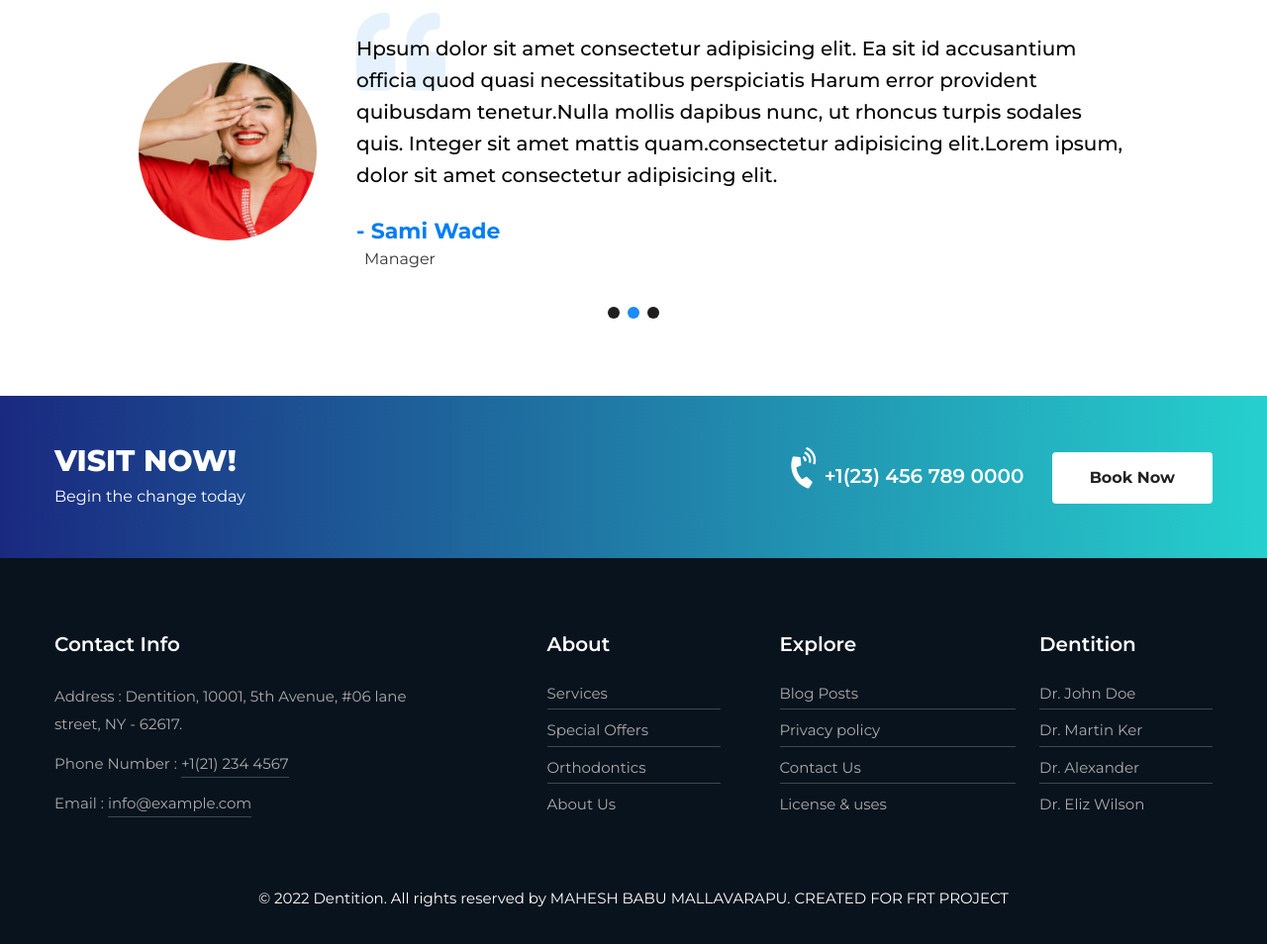
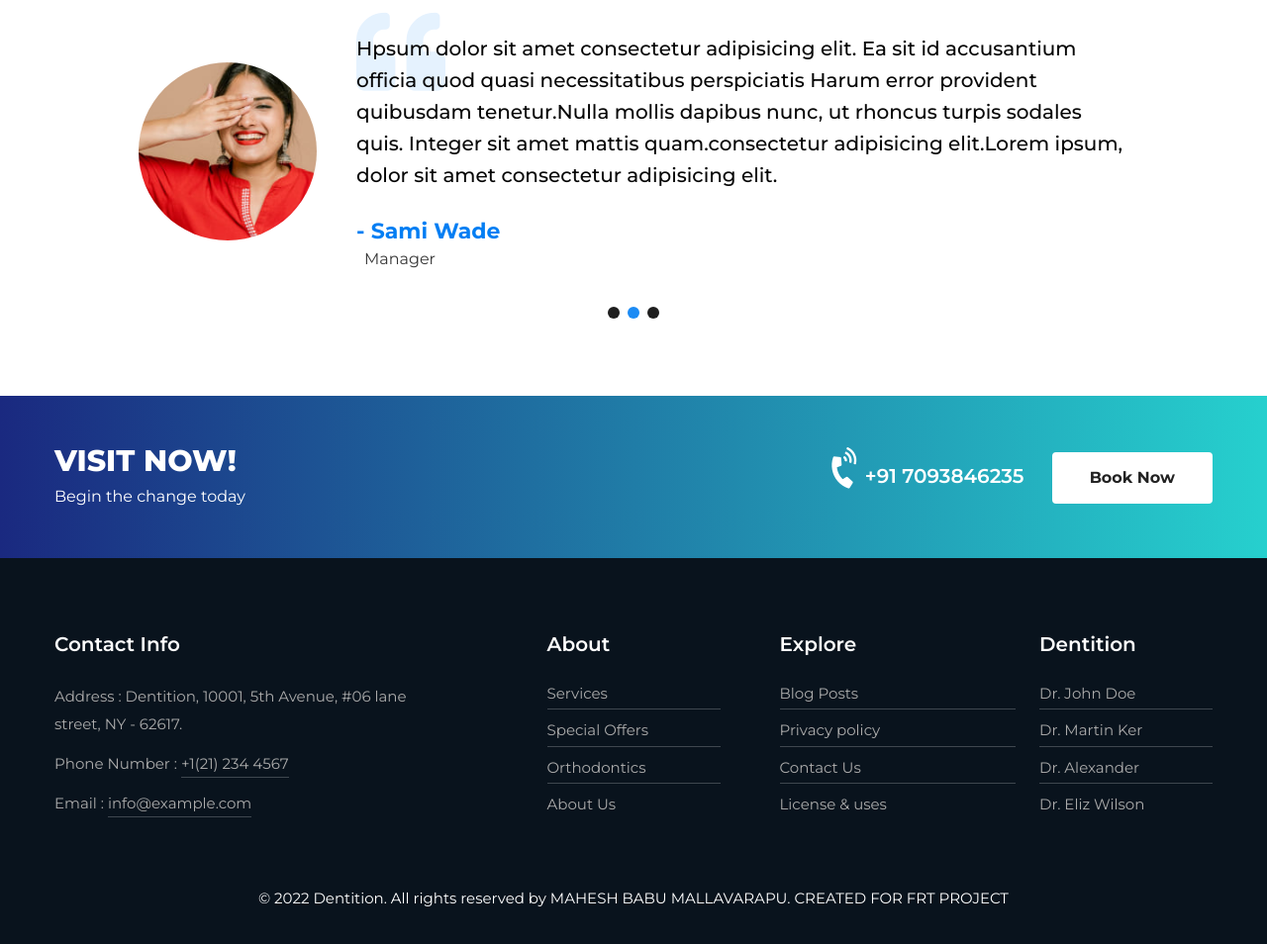
Before and after one commit to MALLAVARAPUMAHESH/PROJECT42, a plain HTML site: page about.html in a window 1280 px wide. Shown: the part 2691-3645 px from the top of the page at 99% size. Drawn offline with Linux system fonts and the light colour scheme.

Commit message:
Update about.html

```diff
--- a/about.html
+++ b/about.html
@@ -6,7 +6,7 @@
     <!-- Required meta tags -->
     <meta charset="utf-8">
     <meta name="viewport" content="width=device-width, initial-scale=1">
-    <title>Dentition - Medical Category Bootstrap Responsive Website Template - About : W3Layouts</title>
+    <title>Dentition - Medical Category Bootstrap Responsive Website Template - About : health</title>
     <!-- google font -->
     <link href="//fonts.googleapis.com/css2?family=Montserrat:wght@100;200;300;400;500;600;700;800;900&display=swap"
         rel="stylesheet">
@@ -392,7 +392,7 @@
                 <div class="right-content-call mt-sm-0 mt-4">
                     <ul class="buttons">
                         <li class="phone-sec me-lg-4"><i class="fas fa-phone-volume"></i>
-                            <a class="call-style-w3" href="tel:+1(23) 456 789 0000">+1(23) 456 789 0000</a>
+                            <a class="call-style-w3" href="tel:+1(23) 456 789 0000">+91 7093846235</a>
                         </li>
                         <li><a href="appointment.html" class="btn btn-style btn-style-2 mt-lg-0 mt-3">Book Now</a> </li>
                     </ul>
```
